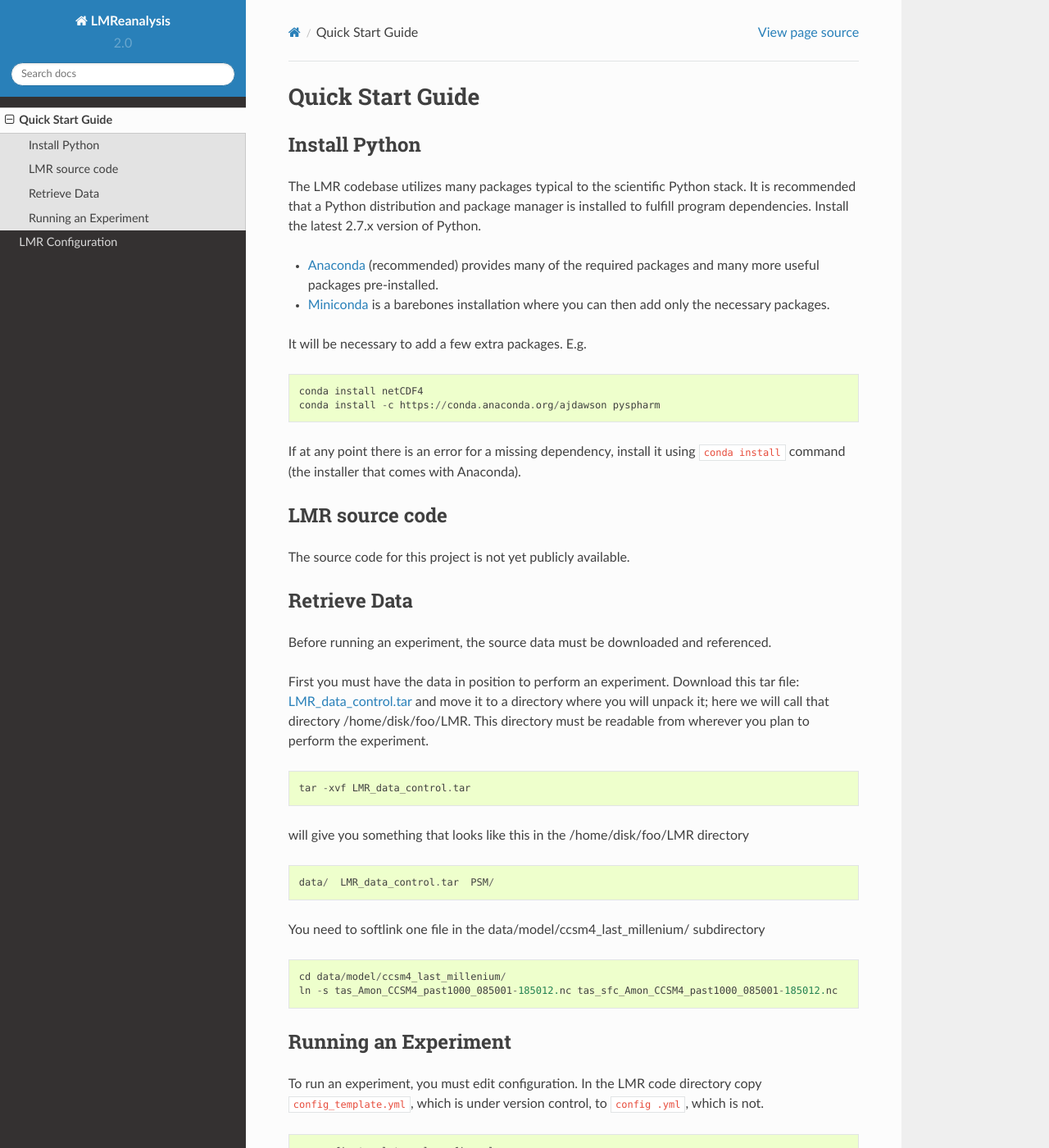
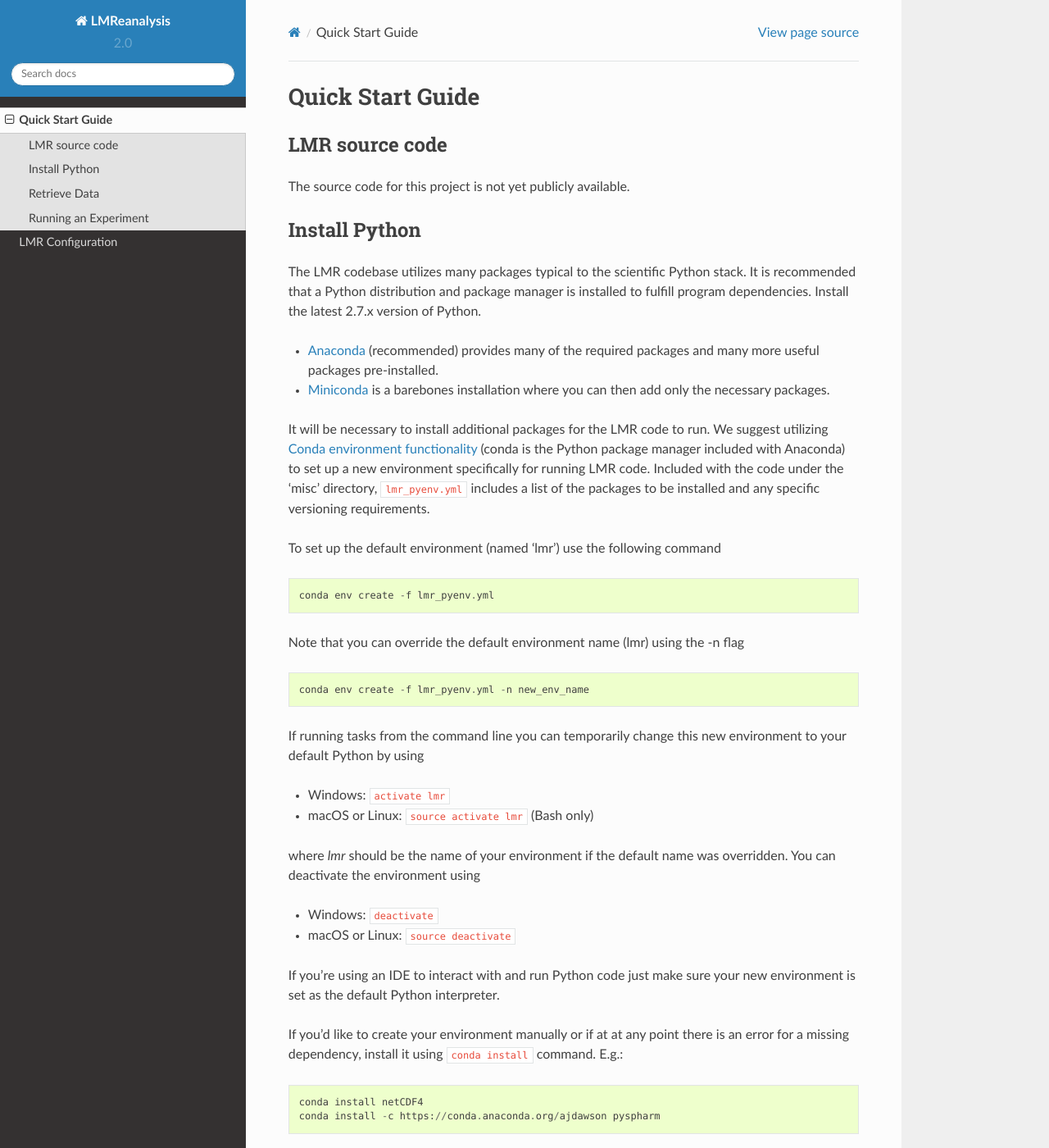
Before and after one commit to modons/LMR, a Sphinx documentation site: the page built from docs/quick.rst, in a window 1280 px wide and 1400 px high. Shown: the whole window at 82% size. Built offline with Sphinx 7.4.7 and the Read the Docs theme 2.0.0, drawn with Linux system fonts in a browser that asks for light colours.

Commit message:
Conda Environment Update and Docs
Updated the conda environment file with a couple extra packages and
a specific version of Pandas, which allows for the loading of the
Pages2kv2 pickled dataframe.  The documentation now explains how to
create the environment from the provided yaml file.

```diff
--- a/docs/quick.rst
+++ b/docs/quick.rst
@@ -2,6 +2,12 @@
 
 Quick Start Guide
 =================
+
+
+LMR source code
+------------------------
+The source code for this project is not yet publicly available.
+
 
 Install Python
 ----------------
@@ -14,18 +20,45 @@ to fulfill program dependencies.  Install the latest 2.7.x version of Python.
 * `Miniconda <http://conda.pydata.org/miniconda.html>`_ is a barebones
   installation where you can then add only the necessary packages.
 
-It will be necessary to add a few extra packages. E.g. ::
+It will be necessary to install additional packages for the LMR code to run.
+We suggest utilizing
+`Conda environment functionality <https://conda.io/docs/user-guide/tasks/manage-environments.html#>`_
+(conda is the Python package manager included with Anaconda) to
+set up a new environment specifically for running LMR code.  Included with the code
+under the 'misc' directory, ``lmr_pyenv.yml`` includes a list of the packages
+to be installed and any specific versioning requirements.
+
+To set up the default environment (named 'lmr') use the following command ::
+
+    conda env create -f lmr_pyenv.yml
+
+Note that you can override the default environment name (lmr) using the
+-n flag ::
+
+    conda env create -f lmr_pyenv.yml -n new_env_name
+
+If running tasks from the command line you can temporarily change this new
+environment to your default Python by using
+
+* Windows: ``activate lmr``
+* macOS or Linux: ``source activate lmr`` (Bash only)
+
+where `lmr` should be the name of your environment if the default name was
+overridden.  You can deactivate the environment using
+
+* Windows: ``deactivate``
+* macOS or Linux: ``source deactivate``
+
+If you're using an IDE to interact with and run Python code just make sure your
+new environment is set as the default Python interpreter.
+
+If you'd like to create your environment manually or if at at any point there
+is an error for a missing dependency, install it using
+``conda install`` command. E.g.::
 
     conda install netCDF4
     conda install -c https://conda.anaconda.org/ajdawson pyspharm
 
-If at any point there is an error for a missing dependency, install it using
-``conda install`` command (the installer that comes with Anaconda).
-
-
-LMR source code
-------------------------
-The source code for this project is not yet publicly available.
 
 Retrieve Data
 -------------
```
Also changed, not shown: 1 other file.
